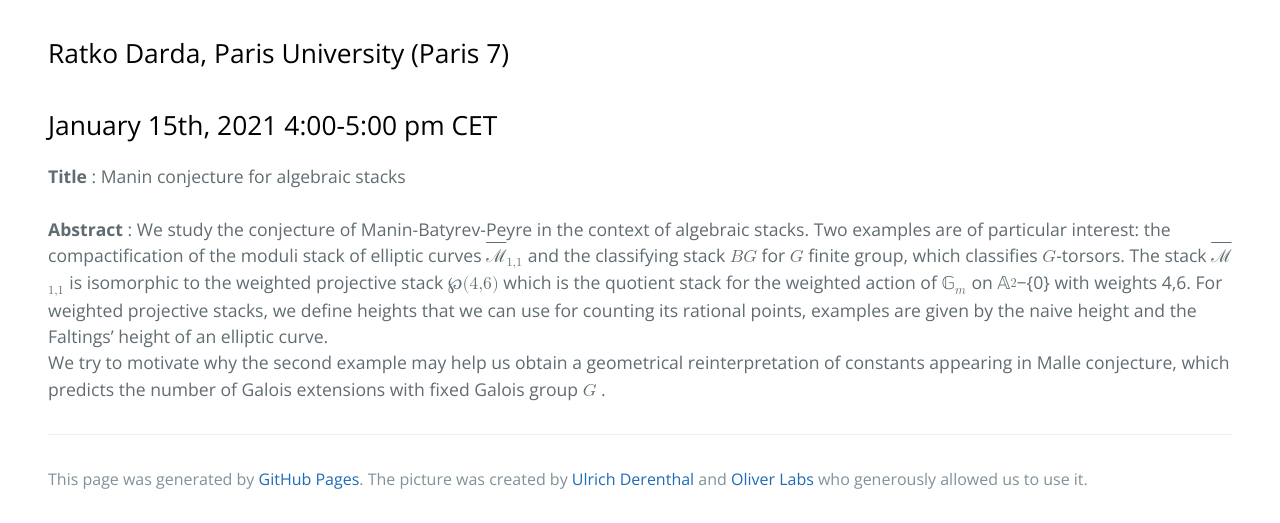
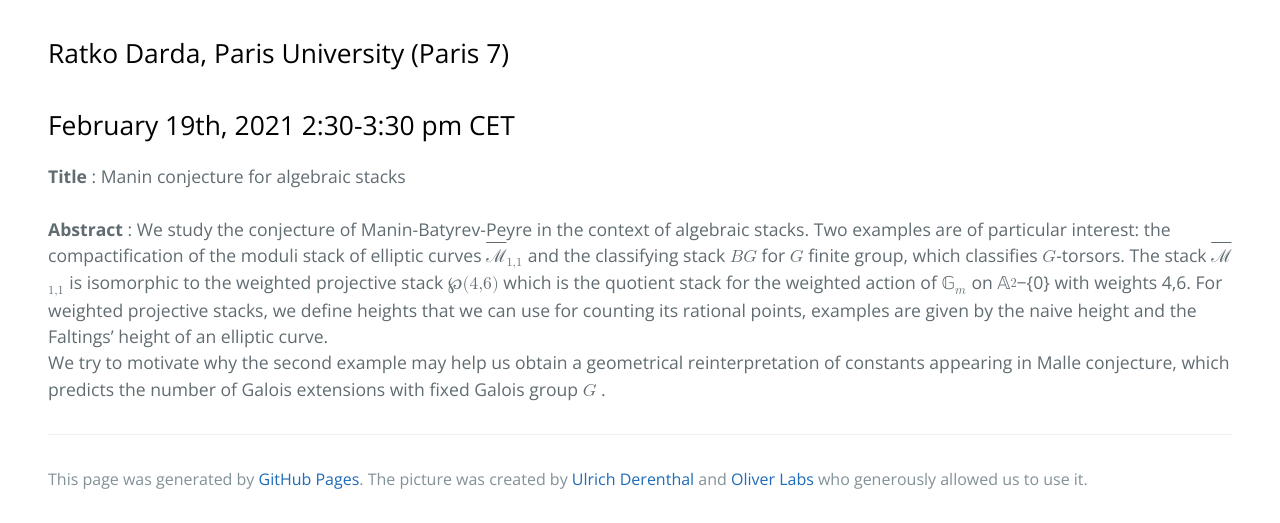
Before and after one commit to zoom-on-rational-points/zoom-on-rational-points.github.io, a Jekyll site: the page built from abstractRD.md, in a window 1280 px wide, cut to the strip 553-1076 px from the top of the page. Built offline with Jekyll 4.4.1, drawn with Linux system fonts in a browser that asks for light colours.

Commit message:
Update abstractRD.md

```diff
--- a/abstractRD.md
+++ b/abstractRD.md
@@ -7,7 +7,7 @@
 </p>
 
 ## <a href="https://webusers.imj-prg.fr/ratko.darda" style="color:black">Ratko Darda,</a> <a href="" style="color:black">Paris University (Paris 7)</a>
-## <c style="color:black">January 15th, 2021  4:00-5:00 pm CET</c>
+## <c style="color:black">February 19th, 2021  2:30-3:30 pm CET</c>
 
 <b>Title</b> : Manin conjecture for algebraic stacks
 <br>
```
